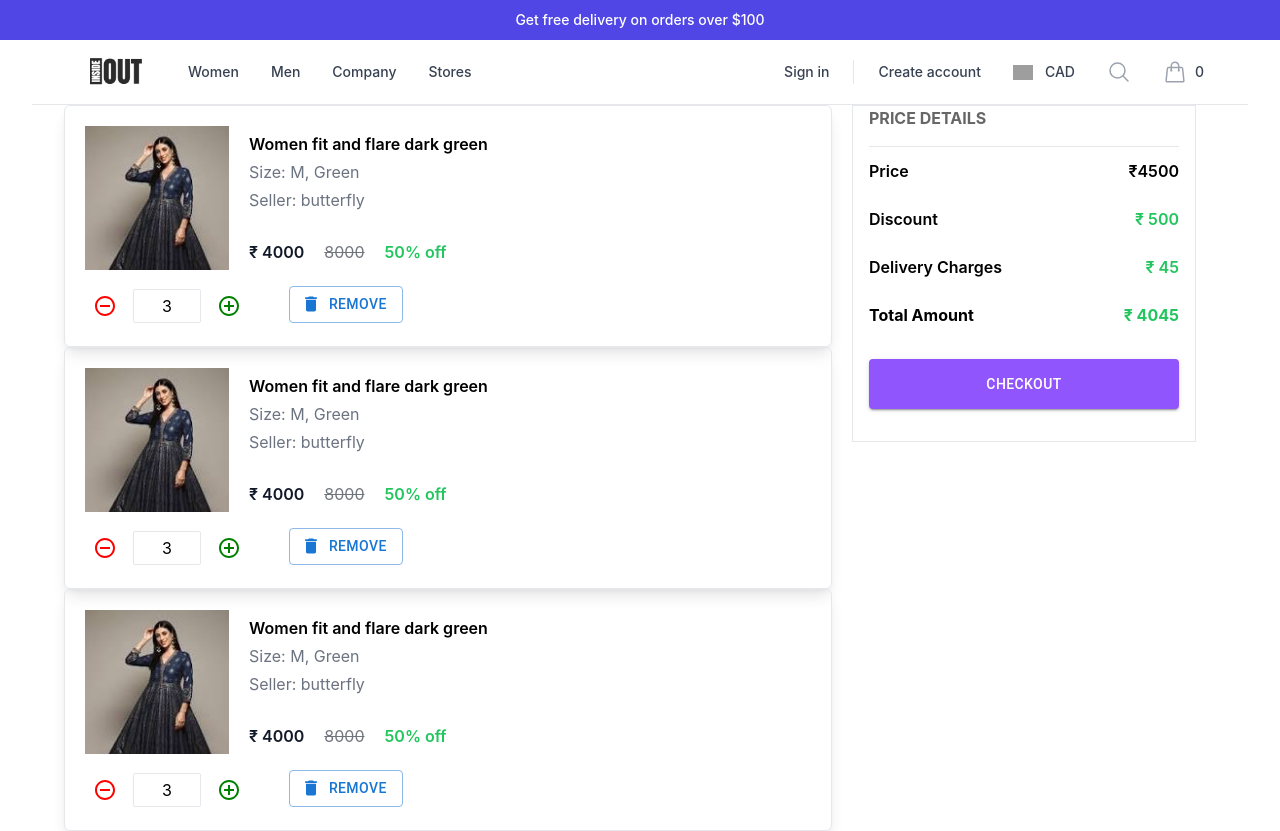
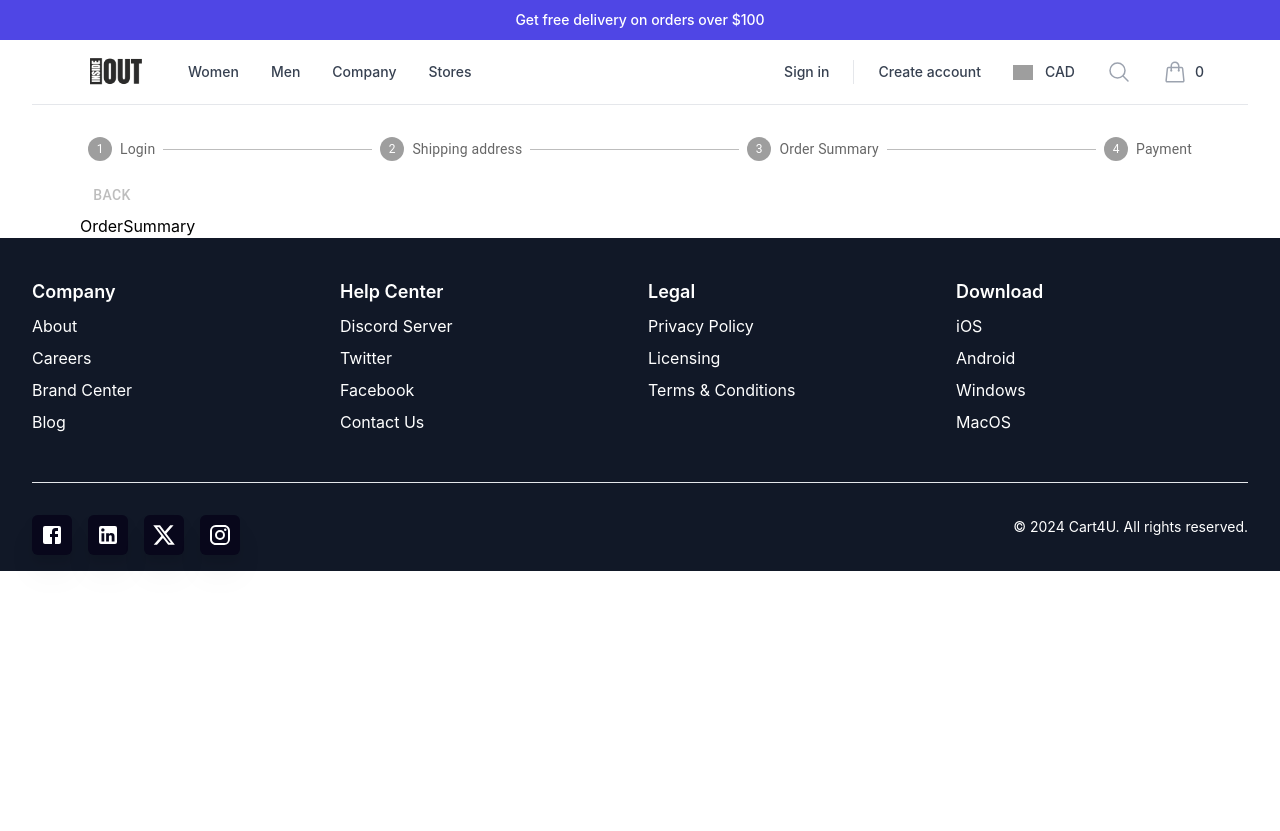
Before and after one commit to Jagadish03/Ecommerse, a React (Create React App) app: page / in a window 1280 px wide. Shown: the top 831 px of the page. After the commit the page ends 800 px from the top, so only its background shows below. Built offline with nearby package versions, Linux system fonts and the light colour scheme; grey boxes are pictures that could not be loaded.

Commit message:
Checkout

```diff
--- a/src/App.js
+++ b/src/App.js
@@ -5,6 +5,7 @@ import Footer from "./customer/components/Footer/Footer";
 import Product from "./customer/components/Product/Product";
 import ProductDetails from "./customer/components/ProductDetails/ProductDetails";
 import Cart from "./customer/components/Cart/Cart";
+import Checkout from "./customer/components/Checkout/Checkout";
 
 
 
@@ -17,7 +18,8 @@ function App() {
           {/* <HomePage /> */}
           {/* <Product /> */}
           {/* <ProductDetails /> */}
-          <Cart />
+          {/* <Cart /> */}
+          <Checkout />
         </div>
         <Footer />
       </div>
--- /dev/null
+++ b/src/customer/components/Checkout/Checkout.jsx
@@ -0,0 +1,81 @@
+import * as React from "react";
+import Box from "@mui/material/Box";
+import Stepper from "@mui/material/Stepper";
+import Step from "@mui/material/Step";
+import StepLabel from "@mui/material/StepLabel";
+import Button from "@mui/material/Button";
+import Typography from "@mui/material/Typography";
+import { useLocation } from "react-router-dom";
+import DeliveryAddressForm from "./DeliveryAddressForm";
+import OrderSummary from "./OrderSummary";
+
+const steps = [
+  "Login",
+  "Shipping address",
+  "Order Summary",
+  "Payment"
+];
+
+export default function Checkout() {
+  const [activeStep, setActiveStep] = React.useState(0);
+
+  const location = useLocation();
+  const querySearch = new URLSearchParams(location.search);
+  const step=querySearch.get("step");
+
+  const handleNext = () => {
+    setActiveStep((prevActiveStep) => prevActiveStep + 1);
+  };
+
+  const handleBack = () => {
+    setActiveStep((prevActiveStep) => prevActiveStep - 1);
+  };
+
+  return (
+    <div className="px-10 lg:px-20">
+      <Box sx={{ width: "100%", marginTop: "2em" }}>
+        <Stepper activeStep={step}>
+          {steps.map((label, index) => {
+            const stepProps = {};
+            const labelProps = {};
+            return (
+              <Step key={label} {...stepProps}>
+                <StepLabel {...labelProps}>{label}</StepLabel>
+              </Step>
+            );
+          })}
+        </Stepper>
+        {activeStep === steps.length ? (
+          <React.Fragment>
+            <Typography sx={{ mt: 2, mb: 1 }}>
+              All steps completed - you&apos;re finished
+            </Typography>
+          </React.Fragment>
+        ) : (
+          <React.Fragment>
+
+            <Box sx={{ display: "flex", flexDirection: "row", pt: 2 }}>
+              <Button
+                color="inherit"
+                disabled={activeStep === 0}
+                onClick={handleBack}
+                sx={{ mr: 1 }}
+              >
+                Back
+              </Button>
+
+
+
+            </Box>
+
+            <div>
+                {
+                    step==2?<DeliveryAddressForm />:<OrderSummary />
+                }
+            </div>
+          </React.Fragment>
+        )}
+      </Box>
+    </div>
+  );
+}
--- /dev/null
+++ b/src/customer/components/Checkout/DeliveryAddressForm.jsx
@@ -0,0 +1,9 @@
+import React from 'react'
+
+const DeliveryAddressForm = () => {
+  return (
+    <div>DeliveryAddressForm</div>
+  )
+}
+
+export default DeliveryAddressForm
--- /dev/null
+++ b/src/customer/components/Checkout/OrderSummary.jsx
@@ -0,0 +1,9 @@
+import React from 'react'
+
+const OrderSummary = () => {
+  return (
+    <div>OrderSummary</div>
+  )
+}
+
+export default OrderSummary
```
